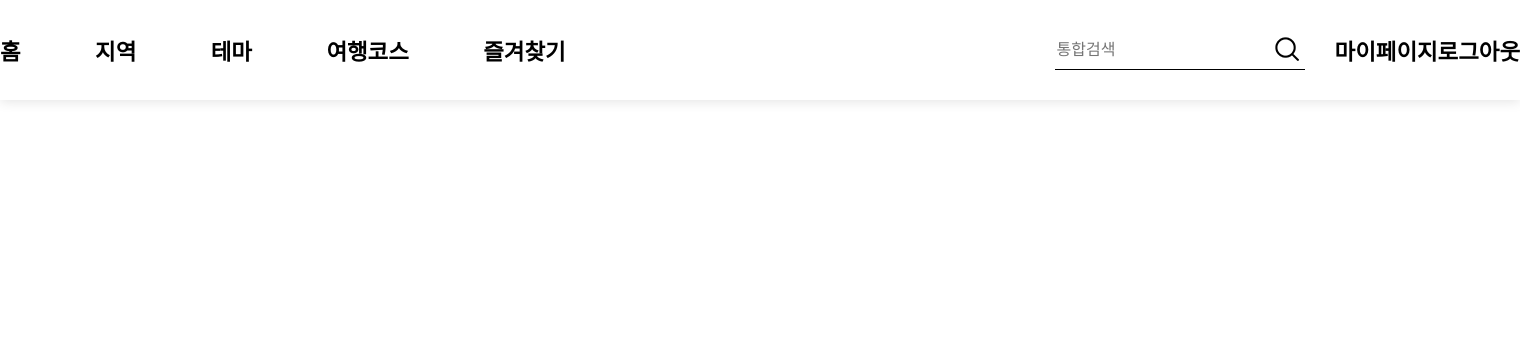
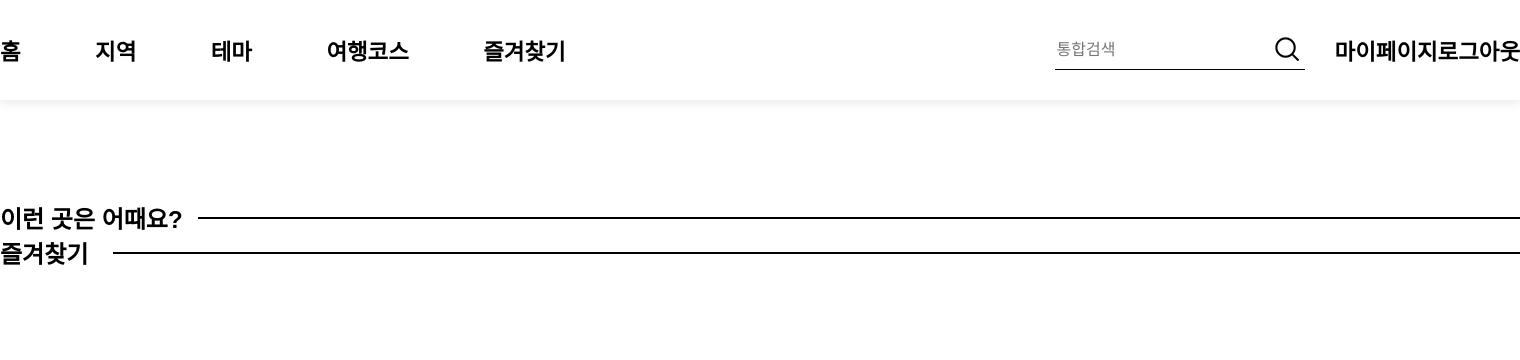
Before and after one commit to Milk0621/project-jeonbuk-tour, a Flask app: page /favorite in a window 1520 px wide. Shown: the top 360 px of the page. Run offline with Flask 3, Linux system fonts and the light colour scheme; the visitor is signed in with stand-in values (Sample User, id 1); some libraries are stand-ins or nearby versions.

Commit message:
즐겨찾기 페이지 생성

```diff
--- a/static/css/favorite.css
+++ b/static/css/favorite.css
@@ -0,0 +1,62 @@
+.wrap{
+    width: 1520px;
+    margin: 0 auto;
+    margin-top: 200px;
+}
+.recommend-txt, .favorites-txt {
+    display: flex;
+    align-items: center;
+    justify-content: space-between;
+}
+.recommend-txt h2 {
+    width: 15%;
+}
+hr {
+    width: 100%;
+    height: 2px;
+    border: none;
+    background-color: #000;
+    margin: 0;
+}
+.favorites-txt h2 {
+    width: 8%;
+}
+.content-box{
+    display: flex;
+    flex-wrap: wrap;
+    flex-direction: row;
+    justify-content: center;
+    align-items: center;
+    gap: 35px;
+}
+.content{
+    width: 220px;
+    box-shadow: 0px 1px 12px 0px #0000001f;
+    border-radius: 10px;
+    display: flex;
+    flex-direction: column;
+    justify-content: center;
+    border-bottom: 1px solid #000;
+    text-align: center;
+}
+.content img{
+    width: 220px;
+    height: 198px;
+    border-radius: 10px;
+    border-bottom-left-radius: 0;
+    border-bottom-right-radius: 0;
+    vertical-align: top;
+}
+.content .txt{
+    margin: 20px 0;
+}
+.content .txt h3{
+    font-size: 1.3rem;
+}
+.content .txt p{
+    font-weight: 400;
+    color: #878787;
+}
+.content .txt p:last-child{
+    margin-top: 10px;
+}
--- a/templates/favorite.html
+++ b/templates/favorite.html
@@ -3,10 +3,46 @@
 <head>
     <meta charset="UTF-8">
     <meta name="viewport" content="width=device-width, initial-scale=1.0">
-    <title>Document</title>
+    <title>Favorite</title>
     <link rel="stylesheet" href="{{url_for('static', filename='./css/favorite.css')}}">
 </head>
 <body>
     {% include "header.html" %}
+    <div class="wrap">
+        <div class="recommend-txt">
+            <h2>이런 곳은 어때요?</h2>
+            <hr>
+        </div>
+        <div class="recommend">
+            <div class="content-box">
+                {% for item in items %}
+                <div class="content" onclick="location.href='/post/{{item.contentid}}'">
+                    <img src="{{item.firstimage}}" alt="">
+                    <div class="txt">
+                        <h3>{{item.title}}</h5>
+                        <p>{{item.sigungu}}</p>
+                        <p>#한옥 #전통문화</p>
+                    </div>
+                </div>
+            {% endfor %}
+            </div>
+        </div>
+        <div class="favorites-txt">
+            <h2>즐겨찾기</h2>
+            <hr>
+        </div>
+        <div class="favorites">
+            {% for item in items %}
+                <div class="content" onclick="location.href='/post/{{item.contentid}}'">
+                    <img src="{{item.firstimage}}" alt="">
+                    <div class="txt">
+                        <h3>{{item.title}}</h5>
+                        <p>{{item.sigungu}}</p>
+                        <p>#한옥 #전통문화</p>
+                    </div>
+                </div>
+            {% endfor %}
+        </div>
+    </div>
 </body>
 </html>
```
